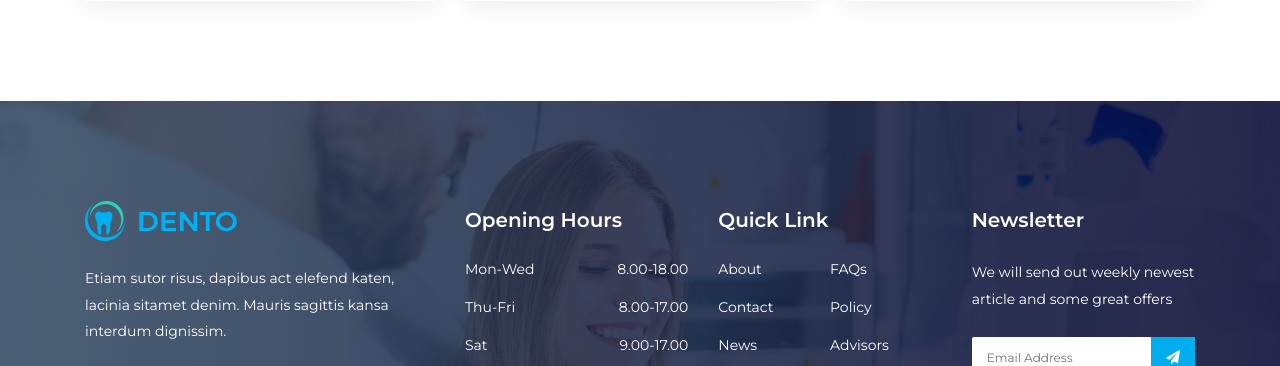
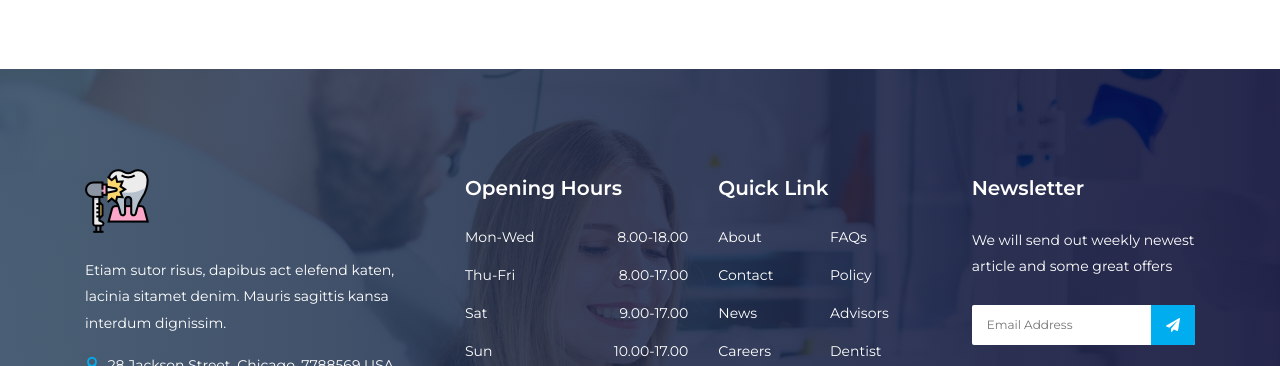
Before and after one commit to sangar3/DentistWebsite, a Django app: template dentist/website/templates/home.html in a window 1280 px wide. Shown: the part 6134-6500 px from the top of the page. Run offline with Django 3.2, Linux system fonts and the light colour scheme; the template is opened without the code that fills it, so the values that code supplies are empty; some libraries are stand-ins or nearby versions; some web fonts are replaced.

Commit message:
changed logo at the botom

```diff
--- a/dentist/website/templates/home.html
+++ b/dentist/website/templates/home.html
@@ -349,9 +349,7 @@
         <!-- Video Area -->
         <div class="col-12 col-lg-6">
           <div class="dento-video-area mb-100">
-            <img src="{% static 'website/img/bg-img/14.jpg' %}" alt="">
-            <!-- Play Button -->
-            <a href="#" class="video-play-button"><i class="fa fa-play" aria-hidden="true"></i></a>
+            <iframe width="560" height="315" src="https://www.youtube.com/embed/9R4hj3KWqgc" frameborder="0" allow="accelerometer; autoplay; encrypted-media; gyroscope; picture-in-picture" allowfullscreen></iframe>
           </div>
         </div>
       </div>
@@ -745,7 +743,7 @@
         <!-- Single Footer Widget -->
         <div class="col-12 col-sm-6 col-lg-4">
           <div class="single-footer-widget">
-            <a href="./index.html" class="d-block mb-4"><img src="{% static 'website/img/core-img/logo.png' %}" alt=""></a>
+            <a href="./index.html" class="d-block mb-4"><img src="{% static 'website/img/core-img/dental.png' %}" alt=""></a>
             <p>Etiam sutor risus, dapibus act elefend katen, lacinia sitamet denim. Mauris sagittis kansa interdum dignissim.</p>
             <div class="footer-contact">
               <p><i class="icon_pin"></i> 28 Jackson Street, Chicago, 7788569 USA</p>
```
